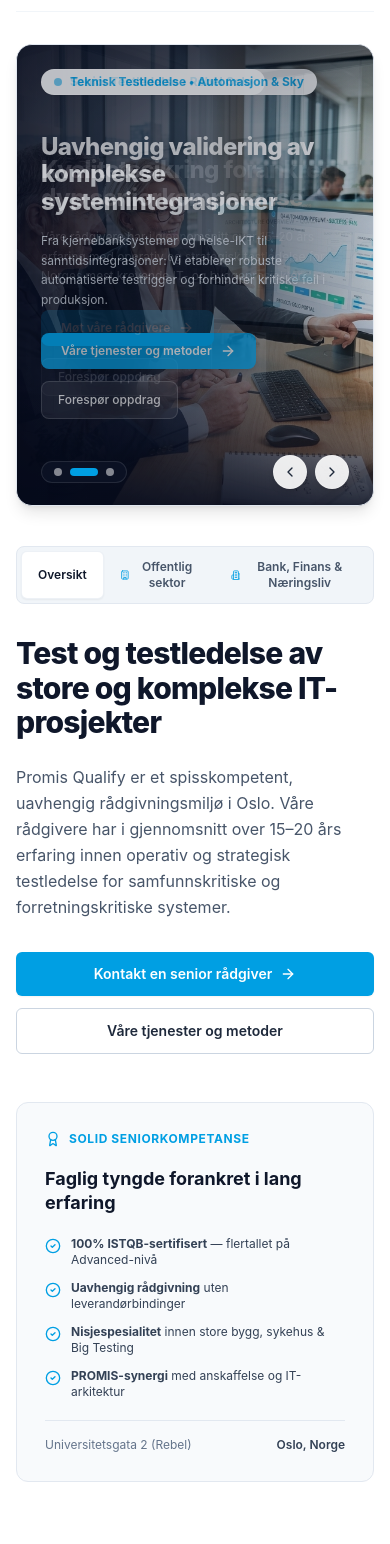
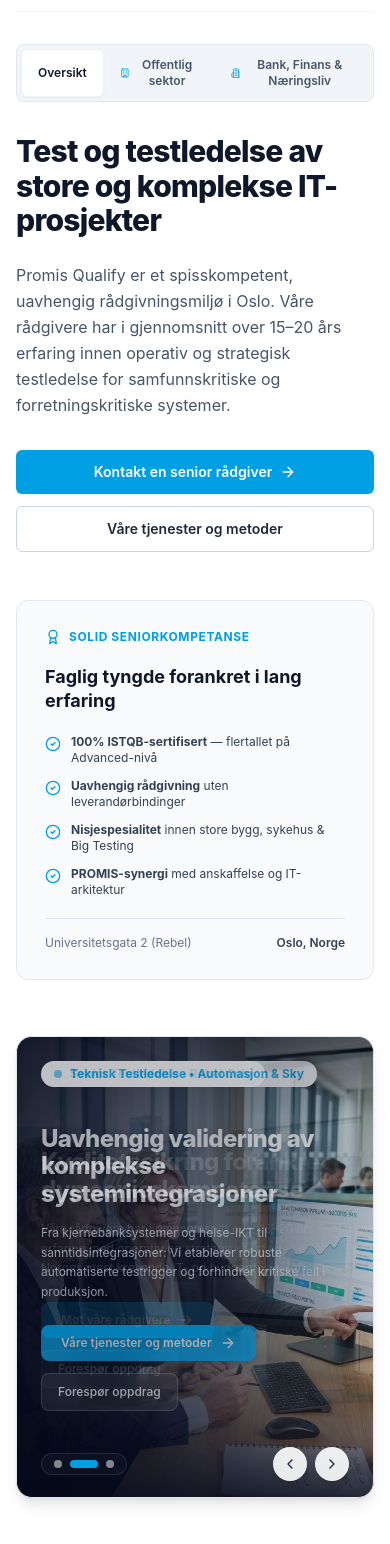
Before and after one commit to bradnaus-git/Promis-Qualify, a Next.js app: page / in a window 390 px wide. Shown: the part 220-1764 px from the top of the page. Built offline with nearby package versions, Linux system fonts and the light colour scheme.

Commit message:
fix(ux): reposition carousel below primary H1 value proposition and fix duplicate mobile language button

```diff
--- a/src/components/Hero.tsx
+++ b/src/components/Hero.tsx
@@ -55,9 +55,6 @@ export default function Hero() {
           </div>
         </div>
 
-        {/* Top Visual Carousel featuring Professional Consultants */}
-        <TopCarousel />
-
         {/* Sector Tabs */}
         <div className="flex mb-8">
           <div className="inline-flex p-1 rounded-lg bg-slate-100 border border-slate-200">
@@ -97,7 +94,7 @@ export default function Hero() {
         </div>
 
         {/* Main Content Grid */}
-        <div className="grid grid-cols-1 lg:grid-cols-12 gap-12 items-center mb-16">
+        <div className="grid grid-cols-1 lg:grid-cols-12 gap-12 items-center mb-14">
           <div className="lg:col-span-8 space-y-6">
             <h1 className="text-3xl sm:text-5xl font-extrabold text-slate-900 tracking-tight leading-[1.15]">
               {sectorContent[selectedSector][lang === "no" ? "headlineNo" : "headlineEn"]}
@@ -171,6 +168,11 @@ export default function Hero() {
           </div>
         </div>
 
+        {/* Visual Carousel: Professional Consultants in Action */}
+        <div className="mb-14">
+          <TopCarousel />
+        </div>
+
         {/* 4 Pillars Summary Bar */}
         <div className="grid grid-cols-2 md:grid-cols-4 gap-4">
           <div className="p-5 rounded-lg bg-white border border-slate-200">
--- a/src/components/Navbar.tsx
+++ b/src/components/Navbar.tsx
@@ -206,7 +206,7 @@ export default function Navbar() {
         </nav>
 
         {/* Right CTA and Language Switcher */}
-        <div className="hidden sm:flex items-center gap-3 shrink-0">
+        <div className="hidden lg:flex items-center gap-3 shrink-0">
           {/* Compact Language Toggle */}
           <button
             onClick={toggleLang}
```
